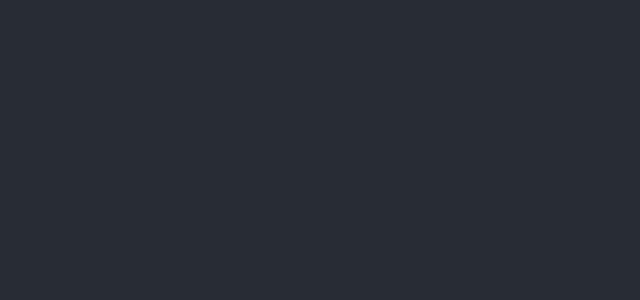
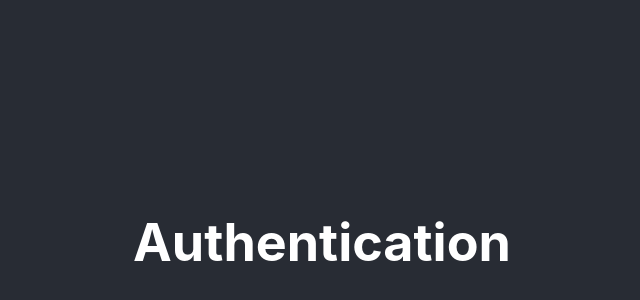
Before and after one commit to ad-r-es/react-project, a React (Create React App) app: page /auth in a window 1280 px wide. Shown: the part 158-458 px from the top of the page, without its empty margins (318-958 px from the left). Built offline with nearby package versions, Linux system fonts and the light colour scheme.

Commit message:
adds Auth, Profile pages & routes

```diff
--- a/src/App.js
+++ b/src/App.js
@@ -1,21 +1,25 @@
-import React from 'react';
+import React, { useEffect } from 'react';
 import './App.scss';
 import { Switch, Route } from 'react-router-dom';
 
 import Home from './containers/Home/Home';
+import Auth from './containers/Auth/Auth';
 import About from './components/About';
+import Profile from './components/Profile';
 
 const App = () => {
   return (
     <div className="App">
       <header className="App-header">
         <Switch>
+          <Route path="/auth" component={Auth} />
+          <Route path="/profile" component={Profile} />
           <Route path="/about" component={About} />
           <Route path="/" exact component={Home} />
         </Switch>
       </header>
     </div>
   );
-}
+};
 
 export default App;
--- /dev/null
+++ b/src/components/Profile.js
@@ -0,0 +1,9 @@
+import React from 'react';
+
+const Profile = () => {
+  return (
+    <h1>Profile</h1>
+  );
+};
+
+export default Profile;
--- /dev/null
+++ b/src/containers/Auth/Auth.js
@@ -0,0 +1,9 @@
+import React from 'react';
+
+const Auth = () => {
+  return (
+    <h1>Authentication</h1>
+  );
+};
+
+export default Auth;
```
